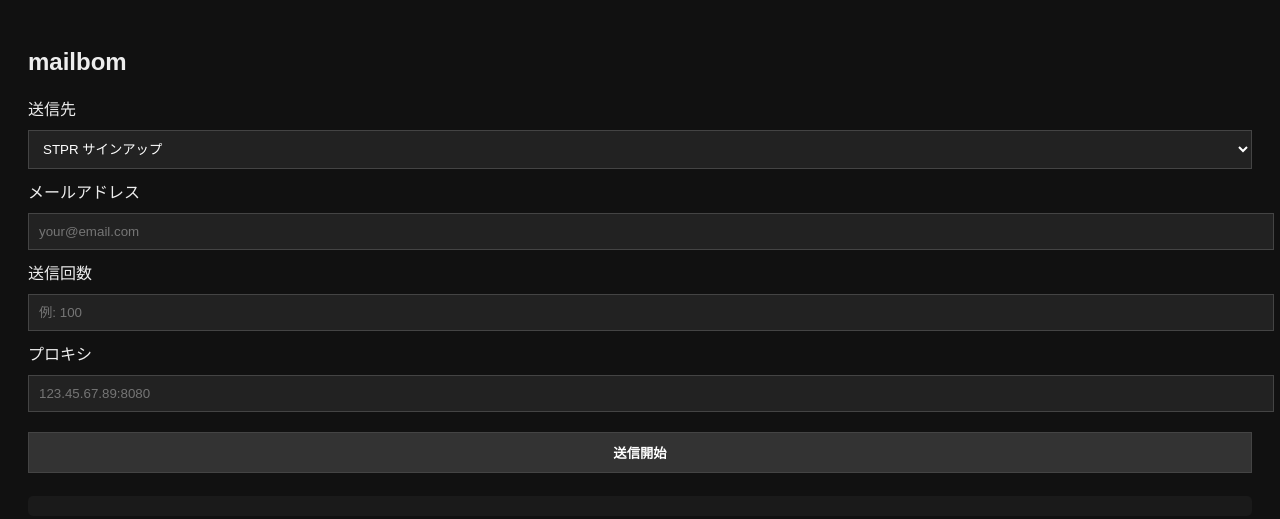
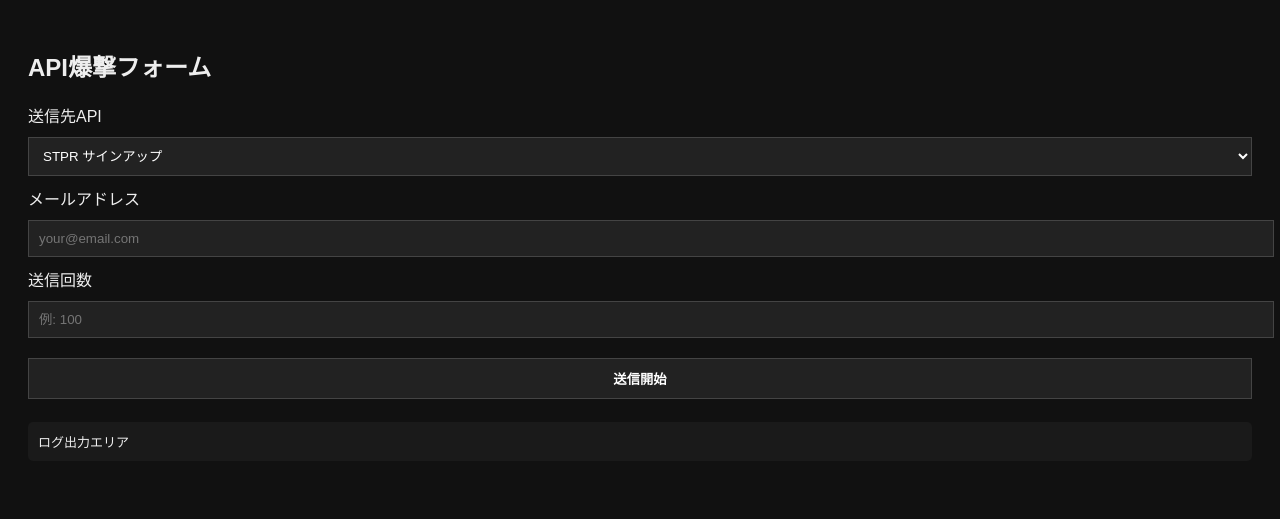
Before and after one commit to akikoyo/mailspam, a plain HTML site: page index.html in a window 1280 px wide. Drawn offline with Linux system fonts and the light colour scheme.

Commit message:
Update index.html

```diff
--- a/index.html
+++ b/index.html
@@ -1,41 +1,20 @@
 <!DOCTYPE html>
 <html lang="ja">
 <head>
-  <meta charset="UTF-8">
+  <meta charset="UTF-8" />
   <title>API爆撃サイト</title>
   <script src="script.js" defer></script>
   <style>
-    body {
-      background: #111;
-      color: #eee;
-      font-family: sans-serif;
-      padding: 20px;
-    }
-    input, select, button {
-      width: 100%;
-      margin: 10px 0;
-      padding: 10px;
-      background: #222;
-      border: 1px solid #444;
-      color: #fff;
-    }
-    button {
-      cursor: pointer;
-      background: #333;
-      font-weight: bold;
-    }
-    pre {
-      white-space: pre-wrap;
-      background: #1a1a1a;
-      padding: 10px;
-      border-radius: 5px;
-    }
+    body { background: #111; color: #eee; font-family: sans-serif; padding: 20px; }
+    input, select, button { width: 100%; margin: 10px 0; padding: 10px; background: #222; color: #fff; border: 1px solid #444; }
+    button { cursor: pointer; font-weight: bold; }
+    pre { background: #1a1a1a; padding: 10px; border-radius: 5px; white-space: pre-wrap; }
   </style>
 </head>
 <body>
-  <h2>mailbom</h2>
+  <h2>API爆撃フォーム</h2>
 
-  <label>送信先</label>
+  <label>送信先API</label>
   <select id="apiSelect"><option>読み込み中...</option></select>
 
   <label>メールアドレス</label>
@@ -44,11 +23,8 @@
   <label>送信回数</label>
   <input type="number" id="count" placeholder="例: 100">
 
-  <label>プロキシ</label>
-  <input type="text" id="proxy" placeholder="123.45.67.89:8080">
-
   <button id="startBtn">送信開始</button>
 
-  <pre id="log"></pre>
+  <pre id="log">ログ出力エリア</pre>
 </body>
 </html>
```
